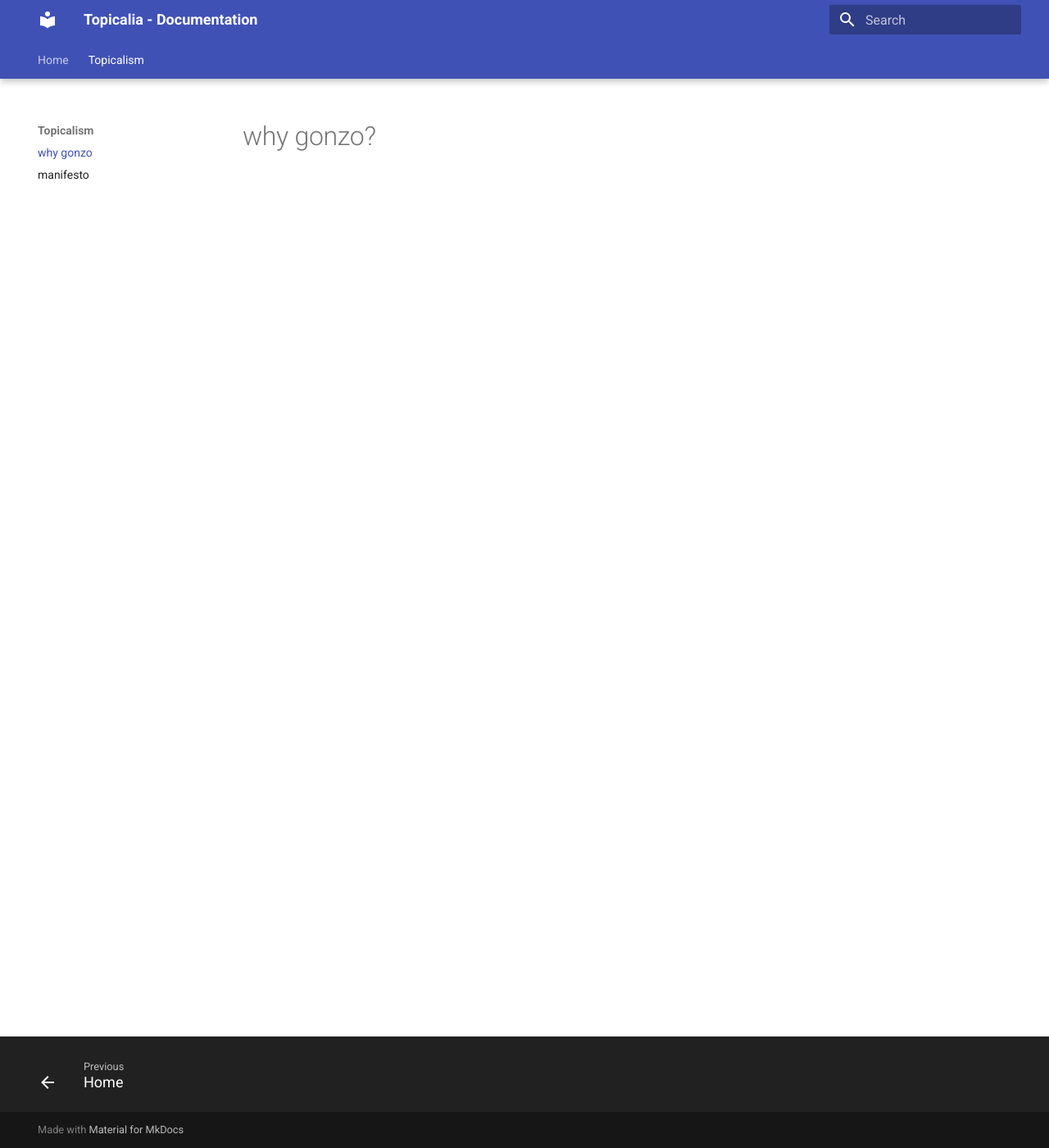
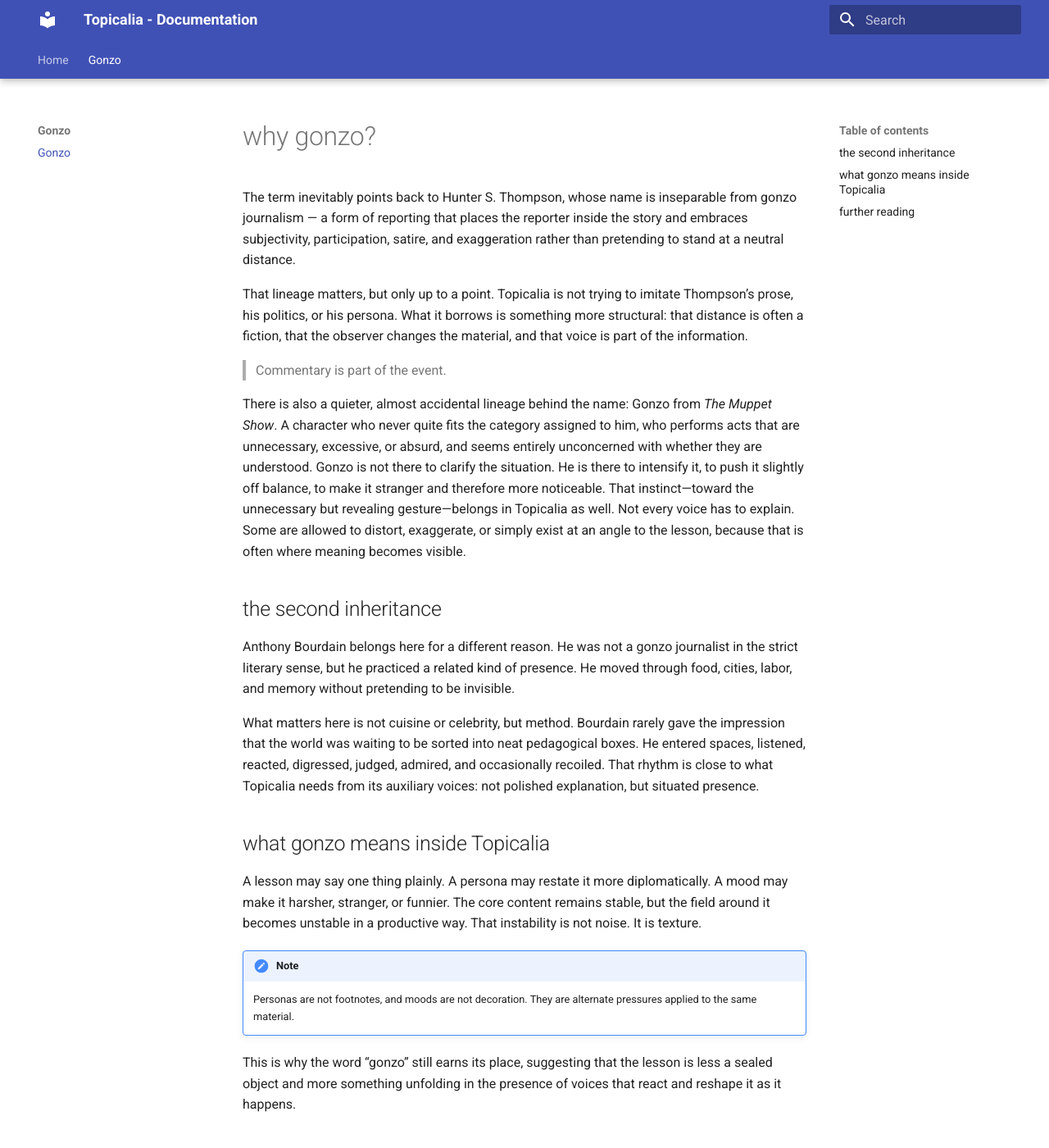
Before and after one commit to jiwanski/topicalia2-notes, an MkDocs documentation site: the page built from docs/topicalism/gonzo.md, in a window 1280 px wide and 1400 px high. Shown: the whole window at 82% size. Built offline with MkDocs 1.6.1 and Material for MkDocs 9.7.7, drawn with Linux system fonts in a browser that asks for light colours; some of the changed text lies outside the part shown.

Commit message:
add gonzo document

```diff
--- a/docs/topicalism/gonzo.md
+++ b/docs/topicalism/gonzo.md
@@ -1 +1,34 @@
 # why gonzo?
+
+The term inevitably points back to Hunter S. Thompson, whose name is inseparable from gonzo journalism — a form of reporting that places the reporter inside the story and embraces subjectivity, participation, satire, and exaggeration rather than pretending to stand at a neutral distance.
+
+That lineage matters, but only up to a point. Topicalia is not trying to imitate Thompson’s prose, his politics, or his persona. What it borrows is something more structural: that distance is often a fiction, that the observer changes the material, and that voice is part of the information.
+
+> Commentary is part of the event.
+
+There is also a quieter, almost accidental lineage behind the name: Gonzo from *The Muppet Show*. A character who never quite fits the category assigned to him, who performs acts that are unnecessary, excessive, or absurd, and seems entirely unconcerned with whether they are understood. Gonzo is not there to clarify the situation. He is there to intensify it, to push it slightly off balance, to make it stranger and therefore more noticeable. That instinct—toward the unnecessary but revealing gesture—belongs in Topicalia as well. Not every voice has to explain. Some are allowed to distort, exaggerate, or simply exist at an angle to the lesson, because that is often where meaning becomes visible.
+
+## the second inheritance
+
+Anthony Bourdain belongs here for a different reason. He was not a gonzo journalist in the strict literary sense, but he practiced a related kind of presence. He moved through food, cities, labor, and memory without pretending to be invisible.
+
+What matters here is not cuisine or celebrity, but method. Bourdain rarely gave the impression that the world was waiting to be sorted into neat pedagogical boxes. He entered spaces, listened, reacted, digressed, judged, admired, and occasionally recoiled. That rhythm is close to what Topicalia needs from its auxiliary voices: not polished explanation, but situated presence.
+
+## what gonzo means inside Topicalia
+
+A lesson may say one thing plainly. A persona may restate it more diplomatically. A mood may make it harsher, stranger, or funnier. The core content remains stable, but the field around it becomes unstable in a productive way. That instability is not noise. It is texture.
+
+!!! note
+    Personas are not footnotes, and moods are not decoration.
+    They are alternate pressures applied to the same material.
+
+This is why the word “gonzo” still earns its place, suggesting that the lesson is less a sealed object and more something unfolding in the presence of voices that react and reshape it as it happens.
+
+## further reading
+
+If you want to follow the thread a bit further:
+
+- [Hunter S. Thompson](https://en.wikipedia.org/wiki/Hunter_S._Thompson)
+- [Anthony Bourdain](https://en.wikipedia.org/wiki/Anthony_Bourdain)
+- [gonzo journalism](https://en.wikipedia.org/wiki/Gonzo_journalism)
+- [Gonzo (The Muppet Show)](https://en.wikipedia.org/wiki/Gonzo_(Muppet))
--- a/mkdocs.yml
+++ b/mkdocs.yml
@@ -23,9 +23,8 @@ docs_dir: docs
 nav:
   - Home:
       - Home: index.md
-  - Topicalism:
-      - why gonzo: topicalism/gonzo.md
-      - manifesto: topicalism/manifesto.md
+  - Gonzo:
+      - Gonzo: topicalism/gonzo.md
 plugins:
   - search
   - include-markdown
```
Also changed, not shown: docs/index.md (+0 -1 lines).
